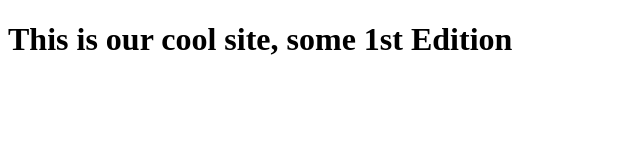
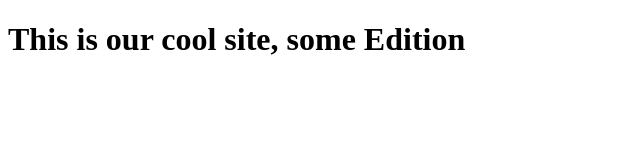
Before and after one commit to holylex/coolsite, a plain HTML site: page index.html in a window 1280 px wide. Shown: the whole page, without its empty margins (0-640 px from the left). Drawn offline with Linux system fonts and the light colour scheme.

Commit message:
test auto get

```diff
--- a/index.html
+++ b/index.html
@@ -5,6 +5,6 @@
     <title>This is our cool site</title>
 </head>
 <body>
-<h1>This is our cool site, some 1st Edition</h1>
+<h1>This is our cool site, some Edition</h1>
 </body>
 </html>
```
